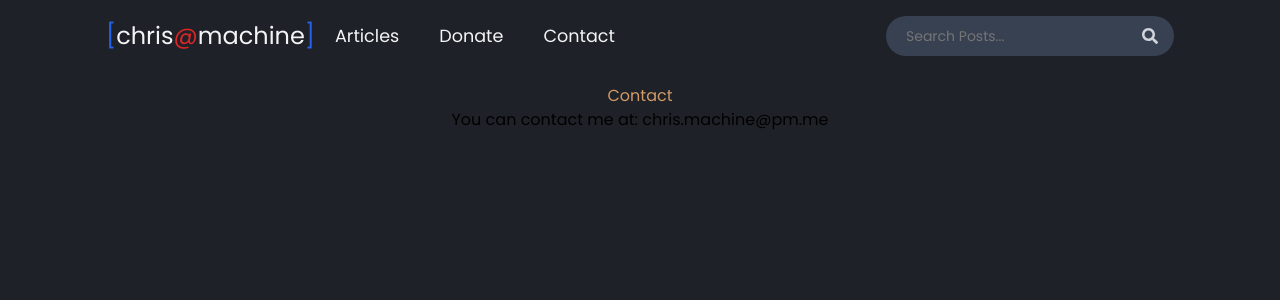
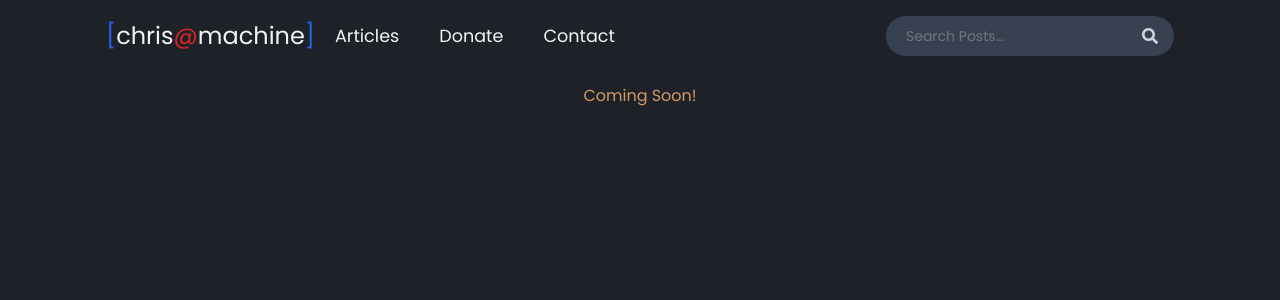
Before and after one commit to ChristianChiarulli/old_website, a Next.js app: page /contact in a window 1280 px wide. Shown: the top 300 px of the page. Built offline with nearby package versions, Linux system fonts and the light colour scheme.

Commit message:
some updates

```diff
--- a/components/SearchResults.js
+++ b/components/SearchResults.js
@@ -8,7 +8,7 @@ export default function SearchResults({ results }) {
     <div className={styles.searchresults}>
       <div className={styles.searchresults__container}>
         <h2 className={styles.searchresults__count}>{results.length} Results</h2>
-        {results.slice(0, 3).map((result, index) => (
+        {results.slice(0, 6).map((result, index) => (
           <Post dropdown={true} key={index} post={result} compact={true} />
         ))}
       </div>
--- a/pages/contact.js
+++ b/pages/contact.js
@@ -3,8 +3,7 @@ import Layout from '@/components/Layout'
 export default function ContactPage() {
   return (
     <Layout title='Contact'>
-      <h1 className='text-5xl border-b-4 pb-5 font-bold'>Contact</h1>
-      You can contact me at: chris.machine@pm.me
+      <h1>Coming Soon!</h1>
     </Layout>
   )
 }
--- a/pages/donate.js
+++ b/pages/donate.js
@@ -3,8 +3,7 @@ import Layout from '@/components/Layout'
 export default function DonatePage() {
   return (
     <Layout title='Donate'>
-      <h1 className='text-5xl border-b-4 pb-5 font-bold'>Donate</h1>
-      Page for donations
+      <h1>Coming Soon!</h1>
     </Layout>
   )
 }
```
Also changed, not shown: 1 other file (tests, documents, lock files or other folders).
